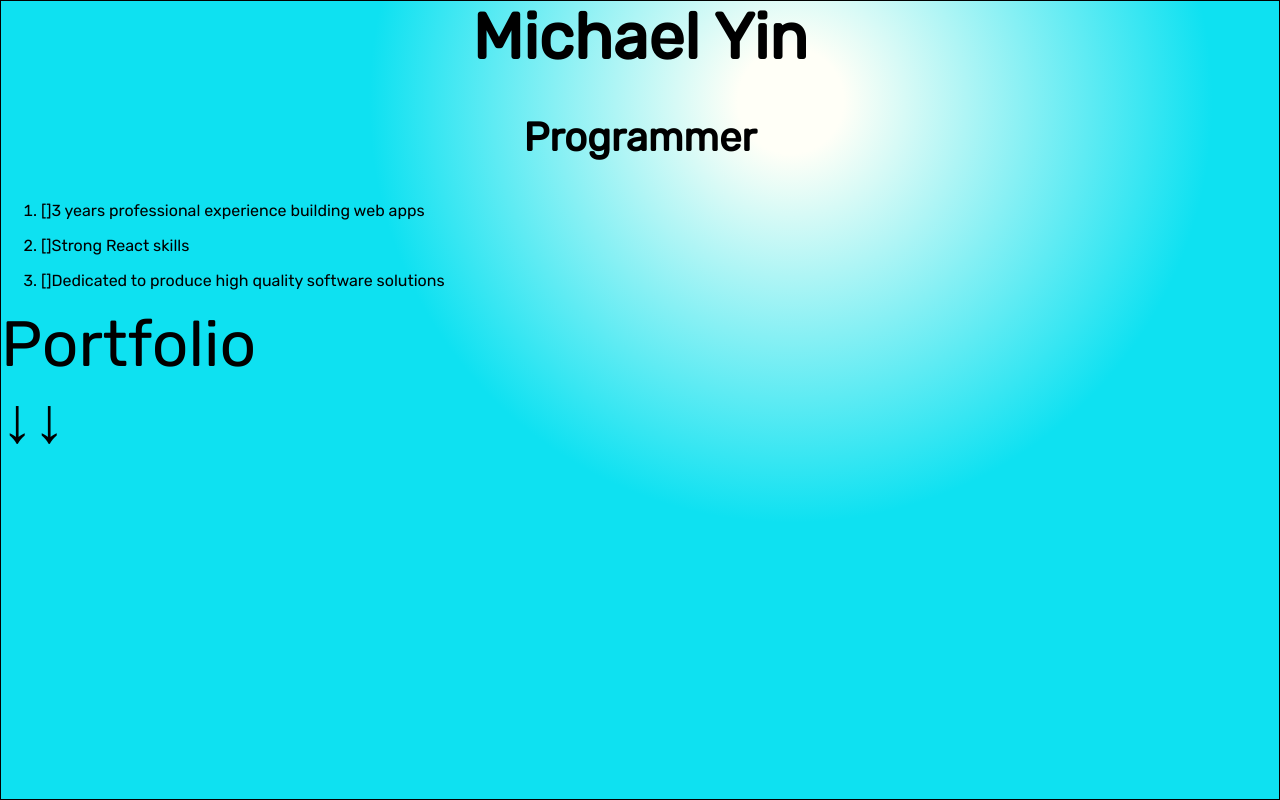
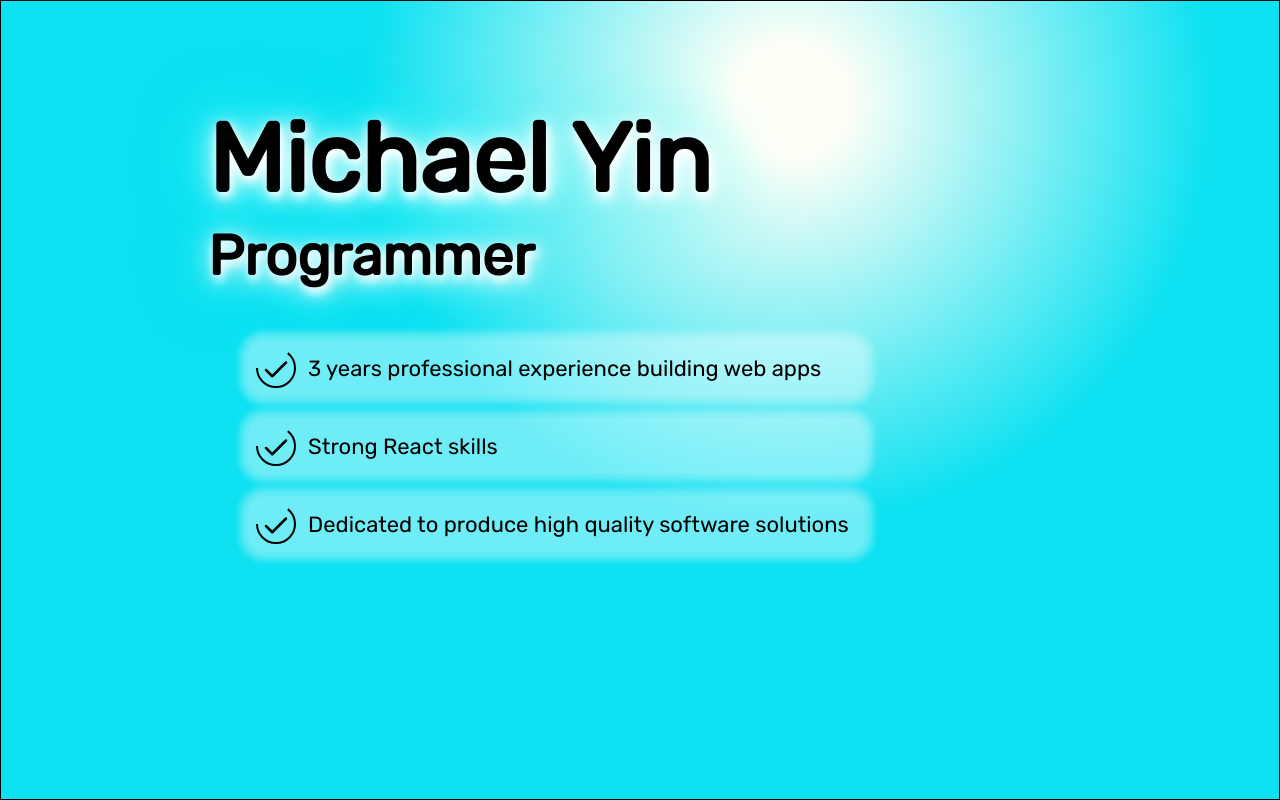
Before and after one commit to michaelyinopen/my-fancy-portfolio, a Next.js app: page / in a window 1280 px wide. Shown: the top 800 px of the page. Built offline with nearby package versions, Linux system fonts and the light colour scheme.

Commit message:
animated check

```diff
--- /dev/null
+++ b/components/Check.js
@@ -0,0 +1,45 @@
+import { useState } from 'react';
+import styles from '../styles/Check.module.css'
+
+export const Check = () => {
+  // todo
+  const [checked, setChecked] = useState(false)
+  setTimeout(() => {
+    setChecked(a => !a)
+  }, 1000);
+  return (
+    <div className={styles.check}>
+      <svg className={styles.circleSvg}>
+        <circle
+          cx="20px"
+          cy="20px"
+          r="19px"
+          fill="none"
+          stroke="currentColor"
+          strokeWidth="2"
+          strokeDasharray="120"
+          strokeDashoffset={checked ? 0 : 120}
+          className={styles.animated}
+        />
+      </svg>
+      <svg
+        viewBox="0 0 24 24"
+        fill="none"
+        stroke="currentColor"
+        strokeWidth="2"
+        strokeLinecap="round"
+        strokeLinejoin="round"
+        className={styles.checkSvg}
+      >
+        <path
+          d="M4 12 L9 17 L20 6"
+          fill="none"
+          strokeDasharray="120"
+          strokeDashoffset={checked ? 0 : 120}
+          className={styles.animated}
+        />
+        🗸
+      </svg>
+    </div>
+  )
+}
--- a/pages/Home.js
+++ b/pages/Home.js
@@ -3,6 +3,7 @@
 import Link from 'next/link'
 import Image from 'next/image'
 import styles from '../styles/Home.module.css'
+import { Check } from '../components/Check'
 
 export default function Home() {
   useEffect(() => {
@@ -14,7 +15,8 @@
         <title>Michael Yin - Programmer</title>
         <meta name="description" content="Michael Yin's Programmer Portfolio" />
       </Head>
-      <div className={styles.landingScreen}>
+      <div className={styles.sky}>
+        <div className={styles.skyContent}>
           <h1 className={styles.title}>
             Michael Yin
           </h1>
@@ -22,16 +24,17 @@
             Programmer
           </h2>
 
-        <ol>
-          <li><p>[]3 years professional experience building web apps</p></li>
-          <li><p>[]Strong React skills</p></li>
-          <li><p>[]Dedicated to produce high quality software solutions</p></li>
+          <ol className={styles.keyPointList}>
+            <li><div className={styles.keyPoint}><Check /> 3 years professional experience building web apps</div></li>
+            <li><div className={styles.keyPoint}><Check /> Strong React skills</div></li>
+            <li><div className={styles.keyPoint}><Check /> Dedicated to produce high quality software solutions</div></li>
           </ol>
 
-        <div style={{ fontSize: '4rem' }}>
+        </div>
+        {/* <div style={{ fontSize: '4rem' }}>
           Portfolio<br />
           ↓↓
-        </div>
+        </div> */}
       </div>
 
       <div className={'banner'} style={{ display: 'flex', justifyContent: 'space-evenly', border: '1px solid black', width: '100%' }}>
@@ -52,7 +55,7 @@
       </div>
 
       <div className={'seaSurface'} style={{ border: '1px solid black', width: '100%' }}>
-        <div className={'seaSurface-art'} style={{ border: '1px solid red', height: '300px' }}>
+        <div className={'seaSurface-art'} style={{ border: '1px solid red', height: '500px' }}>
 
         </div>
         <div className={'seaSurface-content'} style={{ display: 'flex', justifyContent: 'space-evenly' }}>
@@ -76,7 +79,7 @@
 
 
       <div className={'seaShallow'} style={{ border: '1px solid black', width: '100%' }}>
-        <div className={'seaShallow-art'} style={{ border: '1px solid green', height: '300px' }}>
+        <div className={'seaShallow-art'} style={{ border: '1px solid green', height: '500px' }}>
 
         </div>
         <div className={'seaShallow-content'} style={{ display: 'flex', justifyContent: 'space-evenly' }}>
@@ -94,7 +97,7 @@
         </div>
       </div>
       <div className={'seaDeep'} style={{ border: '1px solid black', width: '100%' }}>
-        <div className={'seaDeep-art'} style={{ border: '1px solid yellow', height: '300px' }}>
+        <div className={'seaDeep-art'} style={{ border: '1px solid yellow', height: '500px' }}>
 
         </div>
         <div className={'seaDeep-content'} style={{ display: 'flex', justifyContent: 'space-evenly' }}>
@@ -109,8 +112,9 @@
           </div>
         </div>
       </div>
-      <div className={'seaBed'} style={{ border: '1px solid black', width: '100%', height: '300px' }}>
-        SeaBed
+      <div className={styles.seaBed}>
+        <div className={styles.seaBedRock} />
+        <div className={styles.seaBedRock2} />
       </div>
 
       {/* <div className={styles.grid}>
--- a/pages/_document.js
+++ b/pages/_document.js
@@ -7,7 +7,7 @@
         <Head>
           <link rel="icon" href="/favicon.ico" />
           <link
-            href="https://fonts.googleapis.com/css2?family=Rubik&display=optional"
+            href="https://fonts.googleapis.com/css2?family=Rubik&display=swap"
             rel="stylesheet"
           />
         </Head>
--- /dev/null
+++ b/styles/Check.module.css
@@ -0,0 +1,27 @@
+.check {
+  flex-shrink: 0;
+  position: relative;
+  width: 40px;
+  height: 40px;
+  margin: 0 12px 0 0;
+  display: inline-block;
+}
+
+.circleSvg {
+  flex-shrink: 0;
+  width: 100%;
+  height: 100%;
+  transform: scaleX(-1);
+}
+
+.checkSvg{
+  position: absolute;
+  width: 30px;
+  height: 30px;
+  top: 7px;
+  left: 5px;
+}
+
+.animated {
+  transition: 1s stroke-dashoffset ease-in-out;
+}
--- a/styles/Home.module.css
+++ b/styles/Home.module.css
@@ -1,34 +1,45 @@
-.title a {
-  color: #0070f3;
-  text-decoration: none;
-}
-
-.title a:hover, .title a:focus, .title a:active {
-  text-decoration: underline;
-}
-
 .title {
   margin: 0;
-  line-height: 1.15;
-  font-size: 4rem;
-}
-
-.title, .description {
-  text-align: center;
+  font-size: 6rem;
+  text-shadow: 2px 5px 10px #fff, 2px 5px 20px #fff, 2px 5px 40px #fff, 2px 5px 80px #0ff;
 }
 
 .description {
-  line-height: 1.5;
-  font-size: 2.5rem;
+  margin: 0;
+  font-size: 3.5rem;
+  line-height: 5rem;
+  text-shadow: 2px 5px 10px #fff, 2px 5px 20px #fff, 2px 5px 40px #fff, 2px 5px 80px #0ff;
 }
 
-.landingScreen {
+.keyPointList {
+  list-style-type: none;
+}
+
+.keyPoint {
+  display: flex;
+  align-items: center;
+  padding: 8px 16px 8px 8px;
+  margin: 22px 0;
+  border-radius: 16px;
+  background-color: rgb(255 255 255 / 40%);
+  box-shadow: 0 0 5px 5px rgb(255 255 255 / 20%), 0 0 5px 10px rgb(255 255 255 / 20%);
+}
+
+.sky {
   height: 100vh;
   width: 100%;
   background: radial-gradient(circle at 61.8% 100px, #fffff7 5%, #0ee1f1 40%);
-
+  display: grid;
+  grid-template: ". . ." 1fr ". skyContent ." auto ". . ." 2fr / 1fr auto 2fr;
   /* remove*/
   border: 1px solid black;
+}
+
+.skyContent {
+  grid-area: skyContent;
+  display: flex;
+  flex-direction: column;
+  font-size: 22px;
 }
 
 .code {
@@ -86,3 +97,29 @@
     flex-direction: column;
   }
 }
+
+.seaBed {
+  width: 100%;
+  height: 300px;
+  background: linear-gradient(#005cff, #0019ff);
+  overflow: hidden;
+  position: relative;
+}
+
+.seaBedRock {
+  clip-path: polygon(0% 50%, 5% 55%, 14% 49%, 19% 53%, 29% 48%, 31% 53%, 40% 48%, 47% 52%, 53% 50%, 56% 51%, 61% 54%, 67% 50%, 70% 49%, 78% 46%, 85% 53%, 88% 49%, 94% 50%, 100% 52%, 100% 100%, 0% 100%);
+  background: #664207;
+  position: absolute;
+  bottom: 0;
+  height: 60%;
+  width: 100%;
+}
+
+.seaBedRock2 {
+  clip-path: polygon(0% 100%, 100% 100%, 100% 45%, 94% 50%, 88% 44%, 85% 48%, 78% 43%, 70% 48%, 67% 43%, 61% 47%, 56% 45%, 53% 46%, 47% 49%, 40% 45%, 31% 44%, 29% 41%, 19% 48%, 14% 44%, 5% 45%, 0% 47%);
+  background: #462d05;
+  position: absolute;
+  bottom: 0;
+  height: 45%;
+  width: 100%;
+}
```
Lines whose indentation alone changed are shown as unchanged.
